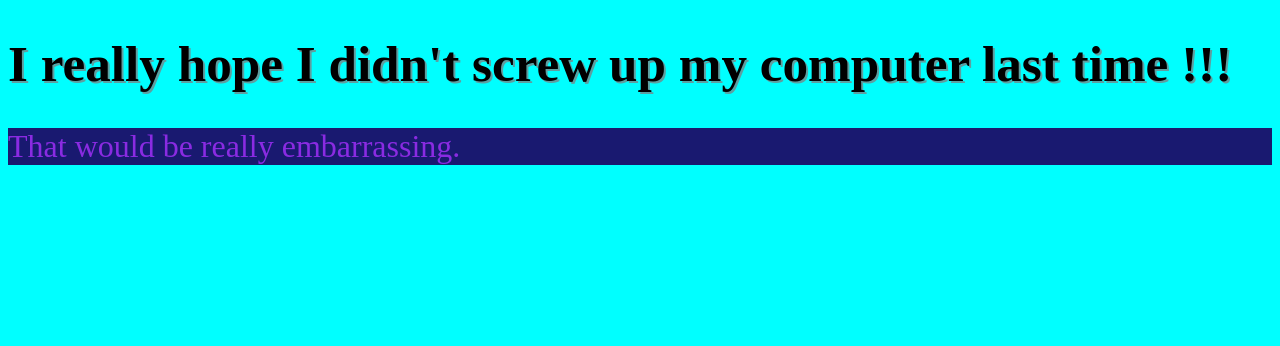
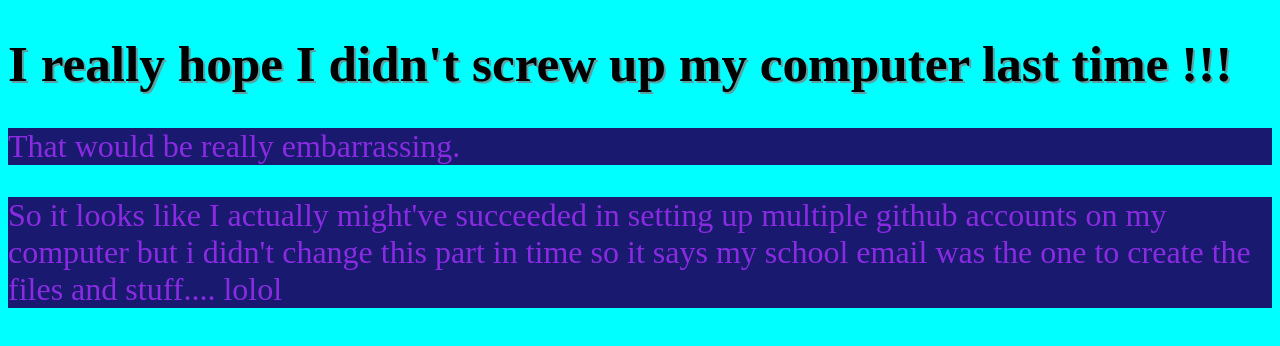
Before and after one commit to mrvsl/hellotherewebsite, a plain HTML site: page index.html in a window 1280 px wide. Drawn offline with Linux system fonts and the light colour scheme.

Commit message:
more explanation text

```diff
--- a/index.html
+++ b/index.html
@@ -10,5 +10,6 @@
 <body>
     <h1>I really hope I didn't screw up my computer last time !!!</h1>
     <p>That would be really embarrassing.</p>
+    <p>So it looks like I actually might've succeeded in setting up multiple github accounts on my computer but i didn't change this part in time so it says my school email was the one to create the files and stuff.... lolol</p>
 </body>
 </html>
```
